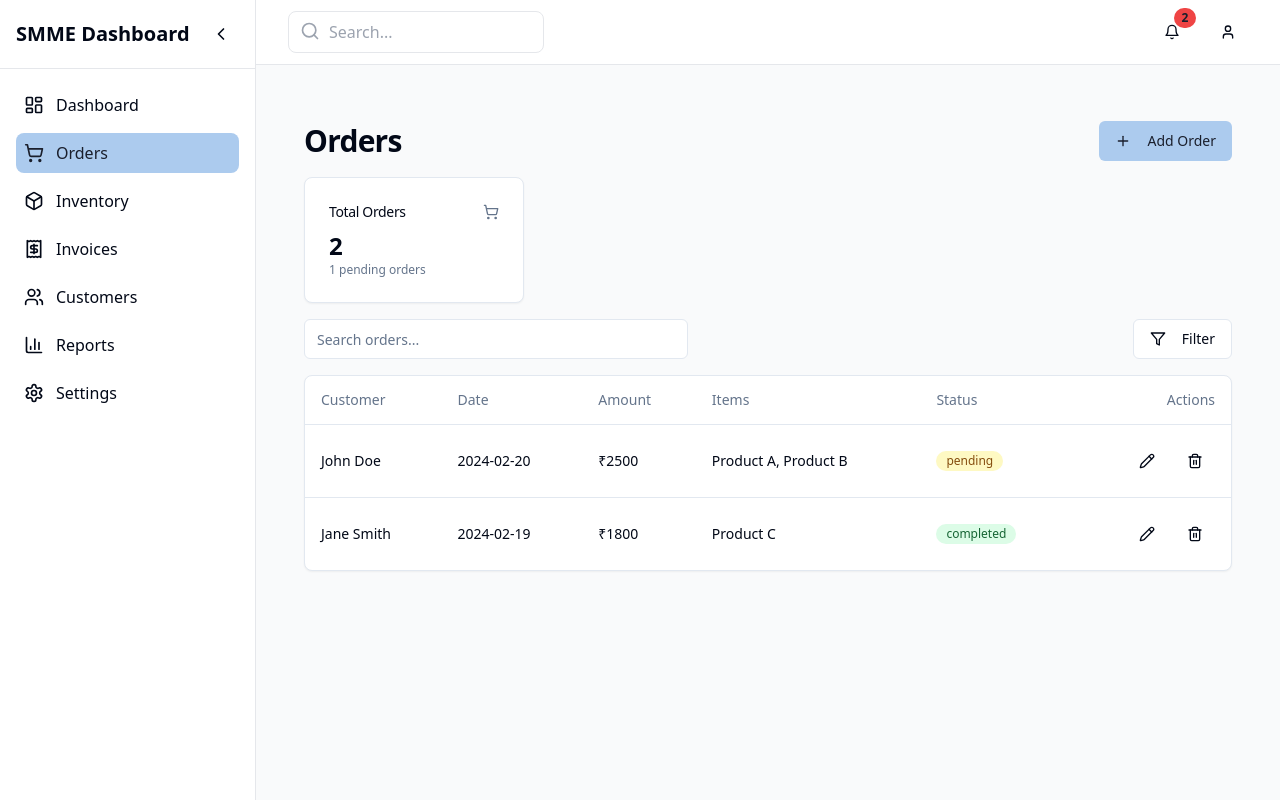
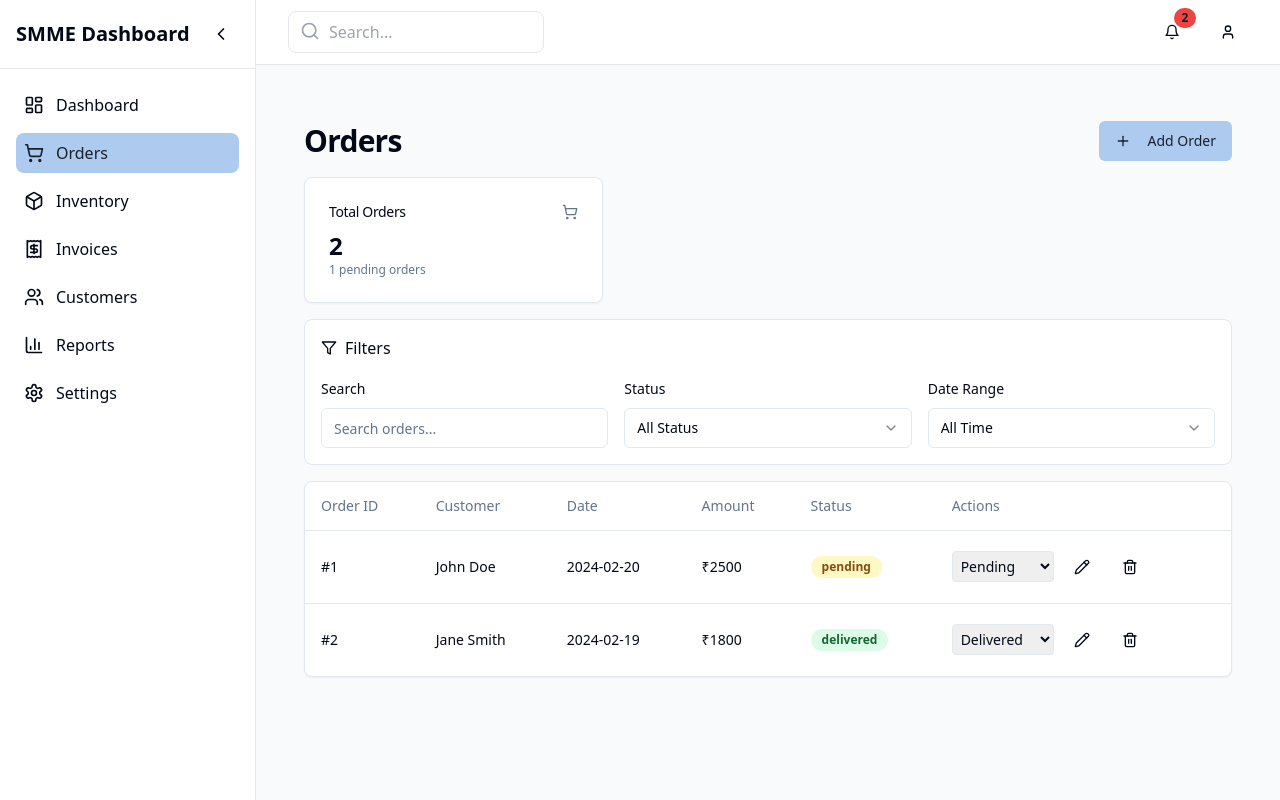
Before and after one commit to Abu9860/smme-dashboard-visionary, a React (Vite) app: page /orders in a window 1280 px wide. Built offline with nearby package versions, Linux system fonts and the light colour scheme.

Commit message:
Improve Order Management Features
- Simplify the filter functionality for orders and customers.
- Implement complete order lifecycle management.
- Fix issues with order status tracking and filtering options.
[skip gpt_engineer]

```diff
--- /dev/null
+++ b/src/components/orders/OrderFilters.tsx
@@ -0,0 +1,79 @@
+import { Button } from "@/components/ui/button";
+import {
+  Select,
+  SelectContent,
+  SelectItem,
+  SelectTrigger,
+  SelectValue,
+} from "@/components/ui/select";
+import { Input } from "@/components/ui/input";
+import { Filter } from "lucide-react";
+
+interface OrderFiltersProps {
+  filters: {
+    search: string;
+    status: string;
+    dateRange: string;
+  };
+  onFilterChange: (key: string, value: string) => void;
+}
+
+export const OrderFilters = ({ filters, onFilterChange }: OrderFiltersProps) => {
+  return (
+    <div className="flex flex-col gap-4 p-4 border rounded-lg bg-background">
+      <div className="flex items-center gap-2">
+        <Filter className="h-4 w-4" />
+        <h3 className="font-medium">Filters</h3>
+      </div>
+
+      <div className="grid gap-4 md:grid-cols-3">
+        <div className="space-y-2">
+          <label className="text-sm font-medium">Search</label>
+          <Input
+            placeholder="Search orders..."
+            value={filters.search}
+            onChange={(e) => onFilterChange("search", e.target.value)}
+          />
+        </div>
+
+        <div className="space-y-2">
+          <label className="text-sm font-medium">Status</label>
+          <Select
+            value={filters.status}
+            onValueChange={(value) => onFilterChange("status", value)}
+          >
+            <SelectTrigger>
+              <SelectValue placeholder="Select status" />
+            </SelectTrigger>
+            <SelectContent>
+              <SelectItem value="all">All Status</SelectItem>
+              <SelectItem value="pending">Pending</SelectItem>
+              <SelectItem value="processing">Processing</SelectItem>
+              <SelectItem value="shipped">Shipped</SelectItem>
+              <SelectItem value="delivered">Delivered</SelectItem>
+              <SelectItem value="cancelled">Cancelled</SelectItem>
+            </SelectContent>
+          </Select>
+        </div>
+
+        <div className="space-y-2">
+          <label className="text-sm font-medium">Date Range</label>
+          <Select
+            value={filters.dateRange}
+            onValueChange={(value) => onFilterChange("dateRange", value)}
+          >
+            <SelectTrigger>
+              <SelectValue placeholder="Select date range" />
+            </SelectTrigger>
+            <SelectContent>
+              <SelectItem value="all">All Time</SelectItem>
+              <SelectItem value="today">Today</SelectItem>
+              <SelectItem value="week">This Week</SelectItem>
+              <SelectItem value="month">This Month</SelectItem>
+            </SelectContent>
+          </Select>
+        </div>
+      </div>
+    </div>
+  );
+};
--- a/src/pages/Orders.tsx
+++ b/src/pages/Orders.tsx
@@ -1,18 +1,19 @@
 import { useState } from "react";
 import { Card, CardContent, CardHeader, CardTitle } from "@/components/ui/card";
 import { Button } from "@/components/ui/button";
-import { Input } from "@/components/ui/input";
 import { Table, TableBody, TableCell, TableHead, TableHeader, TableRow } from "@/components/ui/table";
 import { Dialog, DialogContent, DialogHeader, DialogTitle, DialogTrigger } from "@/components/ui/dialog";
-import { ShoppingCart, Search, Plus, Pencil, Trash2, Filter } from "lucide-react";
+import { ShoppingCart, Plus, Pencil, Trash2 } from "lucide-react";
 import { toast } from "sonner";
+import { OrderFilters } from "@/components/orders/OrderFilters";
+import { Badge } from "@/components/ui/badge";
 
 interface Order {
   id: number;
   customerName: string;
   orderDate: string;
   amount: number;
-  status: "pending" | "processing" | "completed" | "cancelled";
+  status: "pending" | "processing" | "shipped" | "delivered" | "cancelled";
   items: string[];
 }
 
@@ -31,64 +32,72 @@ const Orders = () => {
       customerName: "Jane Smith",
       orderDate: "2024-02-19",
       amount: 1800,
-      status: "completed",
+      status: "delivered",
       items: ["Product C"],
     },
   ]);
 
-  const [searchTerm, setSearchTerm] = useState("");
-  const [selectedOrder, setSelectedOrder] = useState<Order | null>(null);
-  const [isAddDialogOpen, setIsAddDialogOpen] = useState(false);
-  const [isEditDialogOpen, setIsEditDialogOpen] = useState(false);
+  const [filters, setFilters] = useState({
+    search: "",
+    status: "all",
+    dateRange: "all",
+  });
 
-  const handleAddOrder = (order: Omit<Order, "id">) => {
-    const newOrder = {
-      ...order,
-      id: orders.length + 1,
-    };
-    setOrders([...orders, newOrder]);
-    setIsAddDialogOpen(false);
-    toast.success("Order added successfully");
+  const handleFilterChange = (key: string, value: string) => {
+    setFilters((prev) => ({ ...prev, [key]: value }));
   };
 
-  const handleEditOrder = (updatedOrder: Order) => {
-    setOrders(orders.map((order) => (order.id === updatedOrder.id ? updatedOrder : order)));
-    setIsEditDialogOpen(false);
-    toast.success("Order updated successfully");
+  const getStatusColor = (status: Order["status"]) => {
+    const colors = {
+      pending: "bg-yellow-100 text-yellow-800",
+      processing: "bg-blue-100 text-blue-800",
+      shipped: "bg-purple-100 text-purple-800",
+      delivered: "bg-green-100 text-green-800",
+      cancelled: "bg-red-100 text-red-800",
+    };
+    return colors[status];
   };
 
-  const handleDeleteOrder = (id: number) => {
-    setOrders(orders.filter((order) => order.id !== id));
-    toast.success("Order deleted successfully");
+  const updateOrderStatus = (orderId: number, newStatus: Order["status"]) => {
+    setOrders(orders.map(order =>
+      order.id === orderId ? { ...order, status: newStatus } : order
+    ));
+    toast.success(`Order #${orderId} status updated to ${newStatus}`);
   };
 
-  const filteredOrders = orders.filter(
-    (order) =>
-      order.customerName.toLowerCase().includes(searchTerm.toLowerCase()) ||
-      order.status.toLowerCase().includes(searchTerm.toLowerCase())
-  );
+  const filteredOrders = orders.filter(order => {
+    const matchesSearch = order.customerName.toLowerCase().includes(filters.search.toLowerCase()) ||
+                         order.items.some(item => item.toLowerCase().includes(filters.search.toLowerCase()));
+    const matchesStatus = filters.status === "all" || order.status === filters.status;
+
+    let matchesDate = true;
+    const orderDate = new Date(order.orderDate);
+    const today = new Date();
+
+    if (filters.dateRange === "today") {
+      matchesDate = orderDate.toDateString() === today.toDateString();
+    } else if (filters.dateRange === "week") {
+      const weekAgo = new Date(today.setDate(today.getDate() - 7));
+      matchesDate = orderDate >= weekAgo;
+    } else if (filters.dateRange === "month") {
+      const monthAgo = new Date(today.setMonth(today.getMonth() - 1));
+      matchesDate = orderDate >= monthAgo;
+    }
+
+    return matchesSearch && matchesStatus && matchesDate;
+  });
 
   return (
     <div className="flex-1 space-y-4 p-4 md:p-8 pt-6">
       <div className="flex items-center justify-between">
         <h2 className="text-3xl font-bold tracking-tight">Orders</h2>
-        <Dialog open={isAddDialogOpen} onOpenChange={setIsAddDialogOpen}>
-          <DialogTrigger asChild>
         <Button>
           <Plus className="mr-2 h-4 w-4" />
           Add Order
         </Button>
-          </DialogTrigger>
-          <DialogContent>
-            <DialogHeader>
-              <DialogTitle>Add New Order</DialogTitle>
-            </DialogHeader>
-            <OrderForm onSubmit={handleAddOrder} />
-          </DialogContent>
-        </Dialog>
       </div>
 
-      <div className="grid gap-4 md:grid-cols-2 lg:grid-cols-4">
+      <div className="grid gap-4 md:grid-cols-3">
         <Card>
           <CardHeader className="flex flex-row items-center justify-between space-y-0 pb-2">
             <CardTitle className="text-sm font-medium">Total Orders</CardTitle>
@@ -103,74 +112,50 @@ const Orders = () => {
         </Card>
       </div>
 
-      <div className="space-y-4">
-        <div className="flex items-center gap-4">
-          <div className="flex-1">
-            <Input
-              placeholder="Search orders..."
-              value={searchTerm}
-              onChange={(e) => setSearchTerm(e.target.value)}
-              className="max-w-sm"
-            />
-          </div>
-          <Button variant="outline">
-            <Filter className="mr-2 h-4 w-4" />
-            Filter
-          </Button>
-        </div>
+      <OrderFilters filters={filters} onFilterChange={handleFilterChange} />
 
       <Card>
         <CardContent className="p-0">
           <Table>
             <TableHeader>
               <TableRow>
+                <TableHead>Order ID</TableHead>
                 <TableHead>Customer</TableHead>
                 <TableHead>Date</TableHead>
                 <TableHead>Amount</TableHead>
-                  <TableHead>Items</TableHead>
                 <TableHead>Status</TableHead>
-                  <TableHead className="text-right">Actions</TableHead>
+                <TableHead>Actions</TableHead>
               </TableRow>
             </TableHeader>
             <TableBody>
               {filteredOrders.map((order) => (
                 <TableRow key={order.id}>
+                  <TableCell>#{order.id}</TableCell>
                   <TableCell>{order.customerName}</TableCell>
                   <TableCell>{order.orderDate}</TableCell>
                   <TableCell>₹{order.amount}</TableCell>
-                    <TableCell>{order.items.join(", ")}</TableCell>
                   <TableCell>
-                      <span
-                        className={`inline-flex items-center rounded-full px-2.5 py-0.5 text-xs font-medium ${
-                          order.status === "completed"
-                            ? "bg-green-100 text-green-800"
-                            : order.status === "pending"
-                            ? "bg-yellow-100 text-yellow-800"
-                            : order.status === "processing"
-                            ? "bg-blue-100 text-blue-800"
-                            : "bg-red-100 text-red-800"
-                        }`}
+                    <Badge className={getStatusColor(order.status)}>
+                      {order.status}
+                    </Badge>
+                  </TableCell>
+                  <TableCell>
+                    <div className="flex items-center gap-2">
+                      <select
+                        className="text-sm border rounded p-1"
+                        value={order.status}
+                        onChange={(e) => updateOrderStatus(order.id, e.target.value as Order["status"])}
                       >
-                        {order.status}
-                      </span>
-                    </TableCell>
-                    <TableCell className="text-right">
-                      <div className="flex justify-end gap-2">
-                        <Button
-                          variant="ghost"
-                          size="icon"
-                          onClick={() => {
-                            setSelectedOrder(order);
-                            setIsEditDialogOpen(true);
-                          }}
-                        >
+                        <option value="pending">Pending</option>
+                        <option value="processing">Processing</option>
+                        <option value="shipped">Shipped</option>
+                        <option value="delivered">Delivered</option>
+                        <option value="cancelled">Cancelled</option>
+                      </select>
+                      <Button variant="ghost" size="icon">
                         <Pencil className="h-4 w-4" />
                       </Button>
-                        <Button
-                          variant="ghost"
-                          size="icon"
-                          onClick={() => handleDeleteOrder(order.id)}
-                        >
+                      <Button variant="ghost" size="icon">
                         <Trash2 className="h-4 w-4" />
                       </Button>
                     </div>
@@ -182,126 +167,6 @@ const Orders = () => {
         </CardContent>
       </Card>
     </div>
-
-      <Dialog open={isEditDialogOpen} onOpenChange={setIsEditDialogOpen}>
-        <DialogContent>
-          <DialogHeader>
-            <DialogTitle>Edit Order</DialogTitle>
-          </DialogHeader>
-          {selectedOrder && (
-            <OrderForm
-              order={selectedOrder}
-              onSubmit={handleEditOrder}
-            />
-          )}
-        </DialogContent>
-      </Dialog>
-    </div>
-  );
-};
-
-interface OrderFormProps {
-  order?: Order;
-  onSubmit: (order: any) => void;
-}
-
-const OrderForm = ({ order, onSubmit }: OrderFormProps) => {
-  const [formData, setFormData] = useState({
-    customerName: order?.customerName || "",
-    orderDate: order?.orderDate || new Date().toISOString().split("T")[0],
-    amount: order?.amount || 0,
-    items: order?.items?.join(", ") || "",
-    status: order?.status || "pending",
-  });
-
-  const handleSubmit = (e: React.FormEvent) => {
-    e.preventDefault();
-    onSubmit({
-      ...formData,
-      id: order?.id,
-      items: formData.items.split(",").map((item) => item.trim()),
-    });
-  };
-
-  return (
-    <form onSubmit={handleSubmit} className="space-y-4">
-      <div className="space-y-2">
-        <label htmlFor="customerName" className="text-sm font-medium">
-          Customer Name
-        </label>
-        <Input
-          id="customerName"
-          value={formData.customerName}
-          onChange={(e) =>
-            setFormData({ ...formData, customerName: e.target.value })
-          }
-          required
-        />
-      </div>
-      <div className="space-y-2">
-        <label htmlFor="orderDate" className="text-sm font-medium">
-          Order Date
-        </label>
-        <Input
-          id="orderDate"
-          type="date"
-          value={formData.orderDate}
-          onChange={(e) =>
-            setFormData({ ...formData, orderDate: e.target.value })
-          }
-          required
-        />
-      </div>
-      <div className="space-y-2">
-        <label htmlFor="amount" className="text-sm font-medium">
-          Amount
-        </label>
-        <Input
-          id="amount"
-          type="number"
-          value={formData.amount}
-          onChange={(e) =>
-            setFormData({ ...formData, amount: Number(e.target.value) })
-          }
-          required
-        />
-      </div>
-      <div className="space-y-2">
-        <label htmlFor="items" className="text-sm font-medium">
-          Items (comma-separated)
-        </label>
-        <Input
-          id="items"
-          value={formData.items}
-          onChange={(e) =>
-            setFormData({ ...formData, items: e.target.value })
-          }
-          required
-        />
-      </div>
-      <div className="space-y-2">
-        <label htmlFor="status" className="text-sm font-medium">
-          Status
-        </label>
-        <select
-          id="status"
-          className="w-full rounded-md border border-input bg-background px-3 py-2"
-          value={formData.status}
-          onChange={(e) =>
-            setFormData({ ...formData, status: e.target.value as Order["status"] })
-          }
-          required
-        >
-          <option value="pending">Pending</option>
-          <option value="processing">Processing</option>
-          <option value="completed">Completed</option>
-          <option value="cancelled">Cancelled</option>
-        </select>
-      </div>
-      <Button type="submit" className="w-full">
-        {order ? "Update Order" : "Add Order"}
-      </Button>
-    </form>
   );
 };
 
```
Lines whose indentation alone changed are shown as unchanged.
